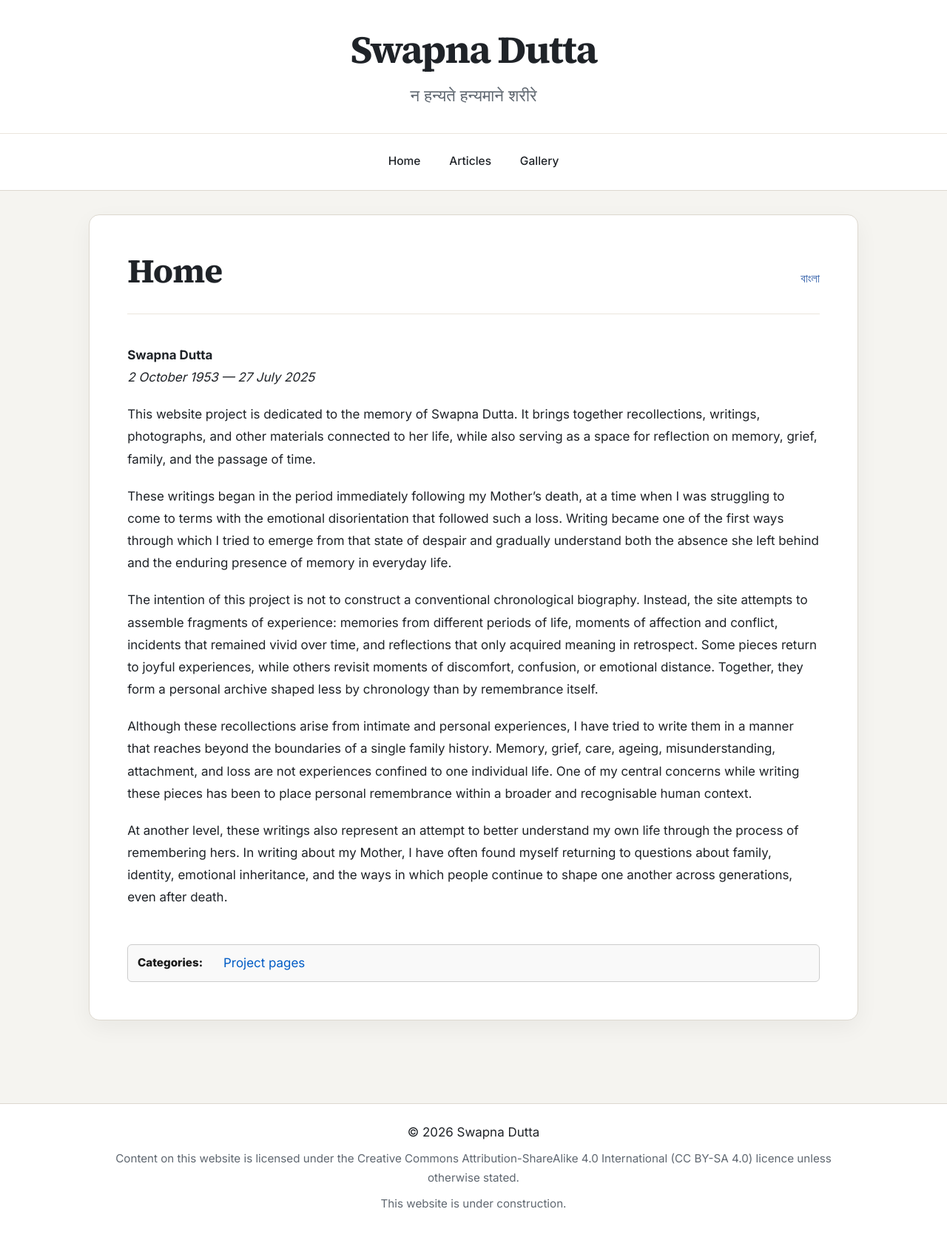
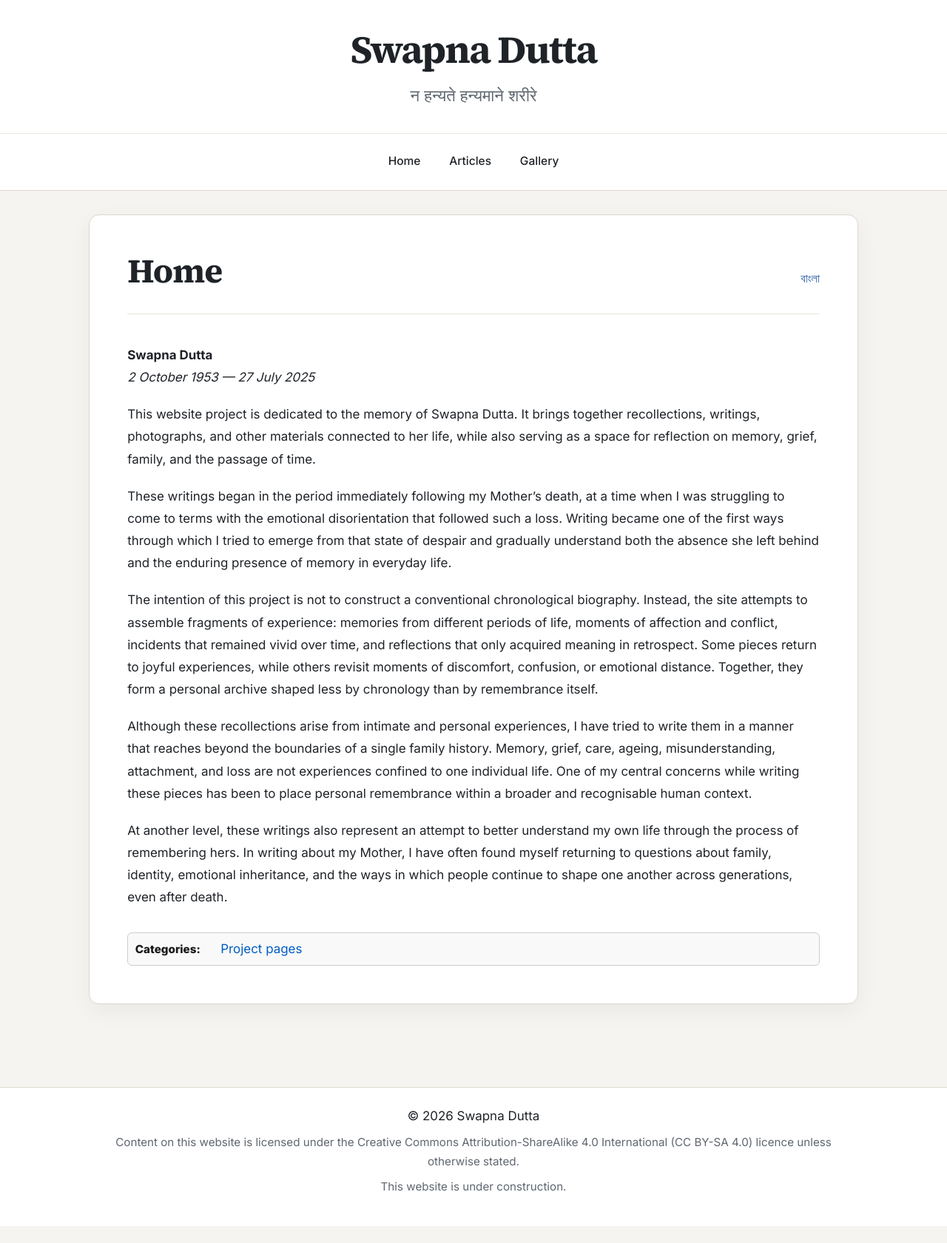
Before and after one commit to titodutta/swapnadutta, a Jekyll site: the page built from index.md, in a window 1280 px wide. Shown: the whole page at 74% size. Built offline with Jekyll 4.4.1, drawn with Linux system fonts in a browser that asks for light colours; after the commit the page ends 1658 px from its top, so only the background shows below that.

Commit message:
spacing t2

```diff
--- a/_includes/categories.html
+++ b/_includes/categories.html
@@ -1,62 +1,49 @@
 {% if page.categories and page.categories.size > 0 %}
 <div class="category-footer-box">
-  <div class="category-footer-content">
-
   <strong class="category-footer-label">
     {% if page.url contains '/bn/' %}শ্রেণীসমূহ:{% else %}Categories:{% endif %}
   </strong>
-
   <ul class="category-footer-list">
     {% for cat in page.categories %}
       <li>
         <a href="{{ '/categories/' | relative_url }}#{{ cat | slugify }}">{{ cat }}</a>
-          {% unless forloop.last %}
-            <span class="category-footer-divider">|</span>
-          {% endunless %}
+        {% unless forloop.last %}<span class="category-footer-divider">|</span>{% endunless %}
       </li>
     {% endfor %}
   </ul>
-
-  </div>
 </div>
 
 <style>
 /* Base/Light Mode Styles */
 .category-footer-box {
-  margin-top: 3rem;
-  padding: 0.6rem 0.8rem;
+  margin-top: 2rem;
+  padding: 0.4rem 0.6rem;
   background-color: #f9f9f9;
   border: 1px solid #ccc;
   border-radius: 6px;
   font-size: 0.95rem;
   clear: both;
-}
-
-.category-footer-content {
-  display: flex;
-  flex-wrap: wrap;
-  align-items: center;
-  gap: 0.5rem;
+  line-height: 1.4;
 }
 
 .category-footer-label {
   font-weight: 800;
   color: #1a1a1a;
+  display: inline;
+  margin-right: 0.25rem;
 }
 
 .category-footer-list {
   list-style-type: none;
   margin: 0;
   padding: 0;
-  display: flex;
-  flex-wrap: wrap;
-  align-items: center;
-  line-height: 1.4;
+  display: inline;
 }
 
 .category-footer-list li {
-  display: inline-flex;
-  align-items: center;
+  display: inline;
+  margin: 0;
+  padding: 0;
 }
 
 .category-footer-list a {
@@ -69,7 +56,7 @@
 }
 
 .category-footer-divider {
-  margin: 0 0.5rem;
+  margin: 0 0.4rem;
   color: #ccc;
   font-weight: normal;
   user-select: none;
```
Also changed, not shown: other parts of _includes/categories.html (+0 -3 lines). Lines whose indentation alone changed are shown as unchanged.
